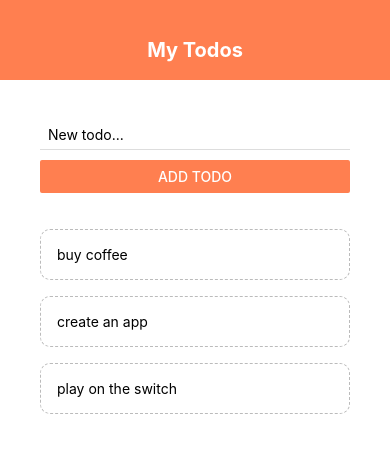
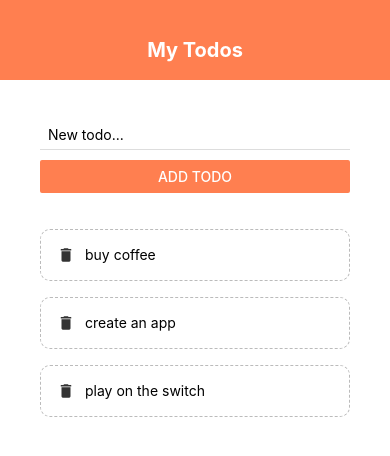
Before and after one commit to Inokcode/reactnative-notes, a React Native app: screen / in a window 390 px wide. Shown: the top 456 px of the page. Built offline with nearby package versions, Linux system fonts and the light colour scheme.

Commit message:
todo app done

```diff
--- a/App.js
+++ b/App.js
@@ -1,5 +1,13 @@
 import React, { useState } from 'react';
-import { StyleSheet, Text, View, FlatList } from 'react-native';
+import {
+  StyleSheet,
+  Text,
+  View,
+  FlatList,
+  Alert,
+  TouchableWithoutFeedback,
+  Keyboard,
+} from 'react-native';
 import AddTodo from './components/addTodo';
 import Header from './components/header';
 import TodoItem from './components/todoItem';
@@ -18,20 +26,29 @@ export default function App() {
   };
 
   const submitHandler = (text) => {
+    if (text.length > 3) {
       setTodos((prevTodos) => {
         return [{ text: text, key: Math.random().toString() }, ...prevTodos];
       });
+    } else {
+      Alert.alert('Error', 'Todos must be over 3 character long', [
+        { text: 'Understood', onPress: () => 'alert closed' },
+      ]);
+    }
   };
 
   return (
+    <TouchableWithoutFeedback
+      onPress={() => {
+        Keyboard.dismiss();
+        console.log('dismissed keyboard');
+      }}
+    >
       <View style={styles.container}>
-      {/* <Text>Open up App.js to start working on your app!</Text> */}
-      {/* <Text>God bless you! St Anthony Please pray for us</Text> */}
-      {/* <StatusBar style="auto" /> */}
         <Header />
         <View style={styles.content}>
           <AddTodo submitHandler={submitHandler} />
-        <View style>
+
           <View style={styles.list}>
             <FlatList
               data={todos}
@@ -42,7 +59,7 @@ export default function App() {
           </View>
         </View>
       </View>
-    </View>
+    </TouchableWithoutFeedback>
   );
 }
 
@@ -53,8 +70,12 @@ const styles = StyleSheet.create({
   },
   content: {
     padding: 40,
+    // backgroundColor: 'grey',
+    flex: 1,
   },
   list: {
     marginTop: 20,
+    //backgroundColor: 'lightgrey',
+    flex: 1,
   },
 });
--- a/components/todoItem.js
+++ b/components/todoItem.js
@@ -1,12 +1,14 @@
 import React from 'react';
-import { StyleSheet, Text, TouchableOpacity } from 'react-native';
+import { StyleSheet, Text, TouchableOpacity, View } from 'react-native';
+import { MaterialIcons } from '@expo/vector-icons';
 
 export default function TodoItem({ item, pressHandler }) {
   return (
-    <TouchableOpacity>
-      <Text style={styles.item} onPress={() => pressHandler(item.key)}>
-        {item.text}
-      </Text>
+    <TouchableOpacity onPress={() => pressHandler(item.key)}>
+      <View style={styles.item}>
+        <MaterialIcons name="delete" size={18} color="#333" />
+        <Text style={styles.itemText}>{item.text}</Text>
+      </View>
     </TouchableOpacity>
   );
 }
@@ -19,5 +21,9 @@ const styles = StyleSheet.create({
     borderWidth: 1,
     borderStyle: 'dashed',
     borderRadius: 10,
+    flexDirection: 'row',
+  },
+  itemText: {
+    marginLeft: 10,
   },
 });
```
Lines whose indentation alone changed are shown as unchanged.
